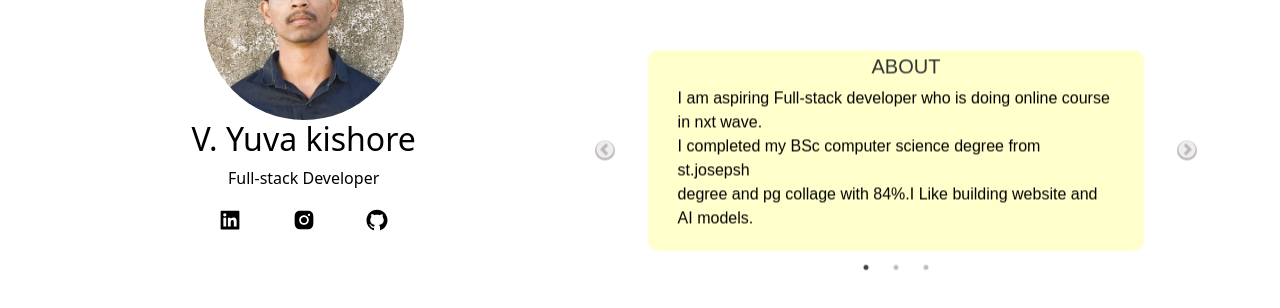
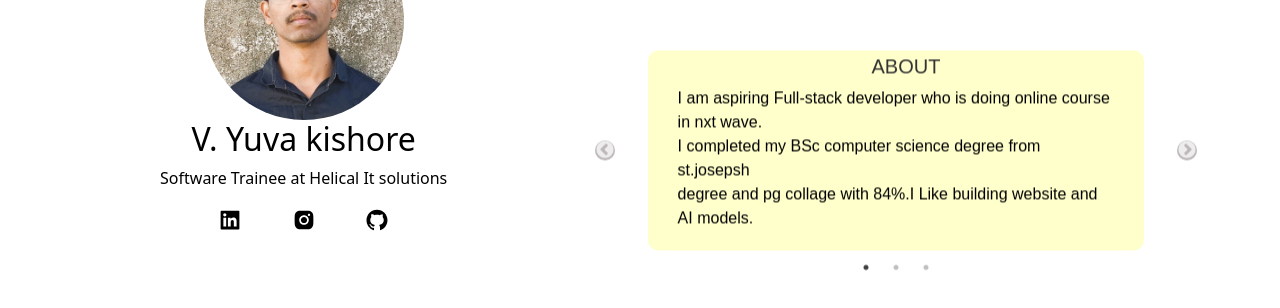
Before and after one commit to yuvakishore143/portfolio, a React (Create React App) app: page /about in a window 1280 px wide. Shown: the top 308 px of the page. Built offline with nearby package versions, Linux system fonts and the light colour scheme.

Commit message:
updated Status

```diff
--- a/src/components/About.js
+++ b/src/components/About.js
@@ -45,7 +45,7 @@ const About = ({ val , isVisible }) => {
           src="me(crop).jpg"
         />
         <h2 className={`${isVisible ? "about-name" : ""}`}>V. Yuva kishore</h2>
-        <p className={`${isVisible ? "about-role" : ""}`}>Full-stack Developer</p>
+        <p className={`${isVisible ? "about-role" : ""}`}>Software Trainee at Helical It solutions</p>
         <div className={`${isVisible ? "about-social-cont" : "" } d-flex justify-content-around w-50`}>
         <a
                 className="about-icons text-decoration-none text-dark"
--- a/src/components/Header.js
+++ b/src/components/Header.js
@@ -30,7 +30,6 @@ const Header = ({ func, aboutFun }) => {
     <div className="header-cont">
       <div className="d-flex align-items-center gap-3 ">
         <img src="initial.png" className="logo" />
-        <p className="open-to-work">: : Open for work : :</p>
       </div>
       <div className="d-flex gap-3 align-items-center">
         <NavLink
```
